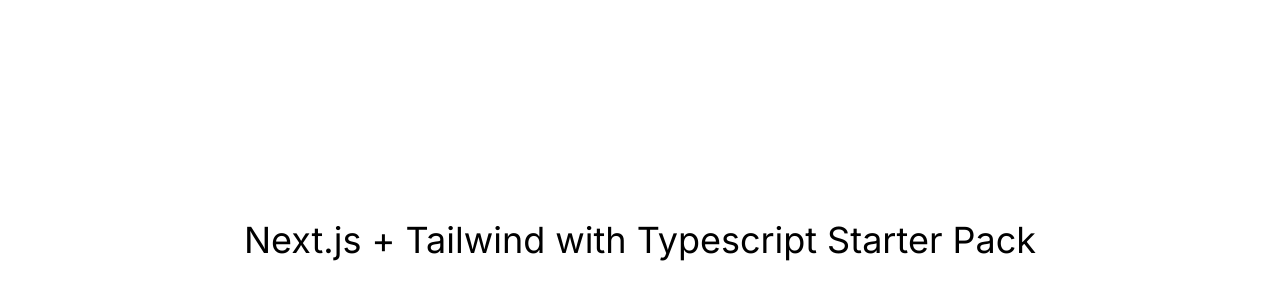
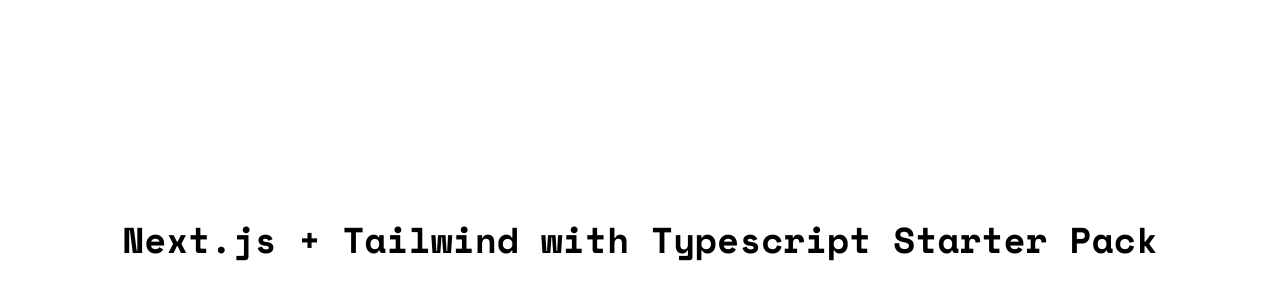
Before and after one commit to eriansha/nextjs-tailwind-template, a Next.js app: page / in a window 1280 px wide. Shown: the part 160-460 px from the top of the page. Built offline with nearby package versions, Linux system fonts and the light colour scheme.

Commit message:
feat: init Title

```diff
--- a/src/app/page.tsx
+++ b/src/app/page.tsx
@@ -1,15 +1,12 @@
-import { Inter } from "@next/font/google"
-import clsxm from "@/utils/clsxm"
-
-const inter = Inter({ subsets: ["latin"] })
+import Title from "@/atoms/Title"
 
 export default function Home() {
   return (
     <main className="flex flex-col justify-between items-center h-screen">
       <div className="m-auto">
-        <h1 className={clsxm(inter.className, "text-4xl")}>
+        <Title level={1} className="text-4xl">
           Next.js + Tailwind with Typescript Starter Pack
-        </h1>
+        </Title>
       </div>
     </main>
   )
--- /dev/null
+++ b/src/components/atoms/Title.tsx
@@ -0,0 +1,23 @@
+import React from "react"
+import { forwardRef } from "react"
+import clsxm from "@/utils/clsxm"
+
+interface TitleProps {
+  className?: string
+  level: 1 | 2 | 3 | 4 | 5 | 6
+  children: string
+}
+
+const Title: React.FC<TitleProps> = forwardRef<HTMLHeadingElement, TitleProps>(
+  ({ className, level, ...rest }, ref) => {
+    return React.createElement(`h${level}`, {
+      className: clsxm("font-monospace font-bold", className),
+      ref: ref,
+      ...rest,
+    })
+  }
+)
+
+Title.displayName = "Title"
+
+export default Title
```
